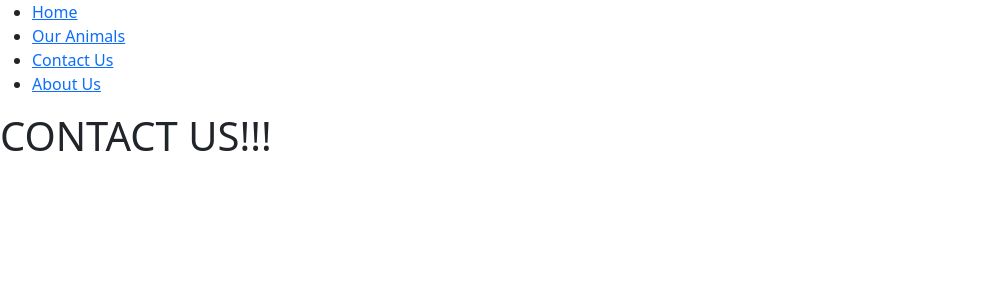
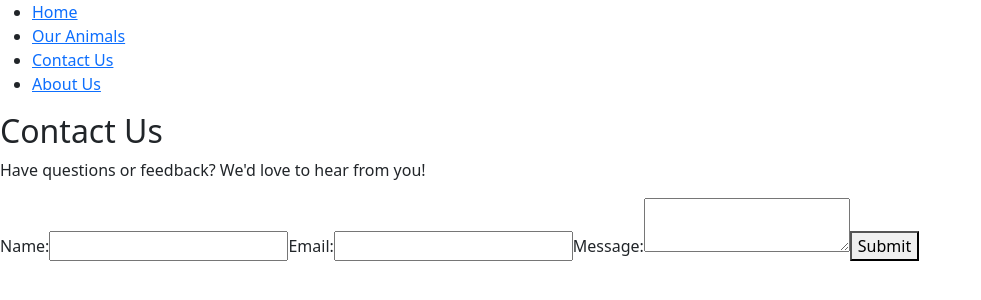
Before and after one commit to GalePerez/furfam-finder, a React (Vite) app: page /contact-us in a window 1280 px wide. Shown: the top 300 px of the page, without its empty margins (0-981 px from the left). Built offline with nearby package versions, Linux system fonts and the light colour scheme.

Commit message:
Added Home, Contact Us and About Us content

```diff
--- a/src/components/MainContainer.jsx
+++ b/src/components/MainContainer.jsx
@@ -1,6 +1,9 @@
 function MainContainer() {
     return (
-        <></>
+        <>
+
+
+        </>
     )
 }
 
--- a/src/pages/AboutUs.jsx
+++ b/src/pages/AboutUs.jsx
@@ -1,7 +1,27 @@
 function AboutUs() {
     return (
         <>
-        <h1>ABOUT PAGE!!!</h1>
+        <div>
+      <h2>About Us</h2>
+      <p>Welcome to FurFam Finder! We are dedicated to connecting loving families with furry companions in need of forever homes.</p>
+
+      <h3>Our Mission</h3>
+      <p>Our mission is to promote responsible pet ownership and advocate for pet adoption as the best option for bringing a new pet into your family.</p>
+
+      <h3>What We Do</h3>
+      <p>At FurFam Finder, we collaborate with animal shelters, rescue organizations, and caring individuals to showcase pets available for adoption. We provide a platform where potential adopters can browse through a variety of pets and find their perfect match.</p>
+
+      <h3>Why Choose Us</h3>
+      <p>Choosing FurFam Finder means choosing a reliable source for adopting pets. Our platform ensures that all pets listed are genuine and in need of loving homes. Our user-friendly interface and dedicated support team make the adoption process seamless and enjoyable.</p>
+
+      <h3>Get Involved</h3>
+      <p>Whether you're an animal lover, volunteer, or supporter, there are many ways to get involved with FurFam Finder. You can adopt a pet, volunteer at local shelters, donate to our cause, or spread the word about responsible pet adoption.</p>
+
+      <h3>Contact Us</h3>
+      <p>If you have any questions or inquiries, feel free to reach out to our team. We are here to assist you in finding your new furry family member or to address any concerns you may have.</p>
+
+      <p>Thank you for choosing FurFam Finder. Together, we can make a positive impact on the lives of pets and people.</p>
+    </div>
         </>
     )
 }
--- a/src/pages/ContactUs.jsx
+++ b/src/pages/ContactUs.jsx
@@ -1,7 +1,50 @@
+import { useState } from 'react';
+
 function ContactUs() {
+    const [name, setName] = useState('');
+  const [email, setEmail] = useState('');
+  const [message, setMessage] = useState('');
+
+  const handleSubmit = (event) => {
+    event.preventDefault();
+    // Add logic to handle form submission, such as sending an email or storing the message in a database
+    // For this example, we'll just log the form data
+    console.log('Name:', name);
+    console.log('Email:', email);
+    console.log('Message:', message);
+  };
     return (
         <>
-            <h1>CONTACT US!!!</h1>
+         <div>
+      <h2>Contact Us</h2>
+      <p>Have questions or feedback? We'd love to hear from you!</p>
+      <form onSubmit={handleSubmit}>
+        <label htmlFor="name">Name:</label>
+        <input
+          type="text"
+          id="name"
+          value={name}
+          onChange={(e) => setName(e.target.value)}
+          required
+        />
+        <label htmlFor="email">Email:</label>
+        <input
+          type="email"
+          id="email"
+          value={email}
+          onChange={(e) => setEmail(e.target.value)}
+          required
+        />
+        <label htmlFor="message">Message:</label>
+        <textarea
+          id="message"
+          value={message}
+          onChange={(e) => setMessage(e.target.value)}
+          required
+        />
+        <button type="submit">Submit</button>
+      </form>
+    </div>
         </>
     )
 }
--- a/src/pages/Home.jsx
+++ b/src/pages/Home.jsx
@@ -1,7 +1,41 @@
+import { Link } from 'react-router-dom';
+import ContactUs from './ContactUs';
+
 function Home() {
     return (
         <>
-            <h1>HOME!!!</h1>
+    <div>
+        <section className="featured-pets">
+            <h2>Featured Pets for Adoption</h2>
+            <div className="pet-card">
+                <img src="pet1.jpg" alt="Featured Pet 1" />
+                <h3>Pet Name</h3>
+                <p>Breed: Breed Name</p>
+                <p>Age: X years</p>
+            </div>
+            <div className="pet-card">
+                <img src="pet2.jpg" alt="Featured Pet 2" />
+                <h3>Pet Name</h3>
+                <p>Breed: Breed Name</p>
+                <p>Age: X years</p>
+            </div>
+        </section>
+
+      <section className="about-us">
+        <h1>About Us</h1>
+        <p>At FurFam Finder, we're on a mission to unite hearts and paws.
+            <br/>
+            With Love and companion, we connect famillies with their forever companions.
+            <br/>
+            Join us in making tails wag and heart soar.
+        </p>
+        <Link to="about-us">Learn More</Link>
+      </section>
+      <section className="contact">
+        <h1>QUESTIONS?</h1>
+        <Link to="contact-us">Contact Us</Link>
+      </section>
+    </div>
         </>
     )
 }
```
Also changed, not shown: src/components/FeaturedPets.jsx (added, +11 -0 lines).
